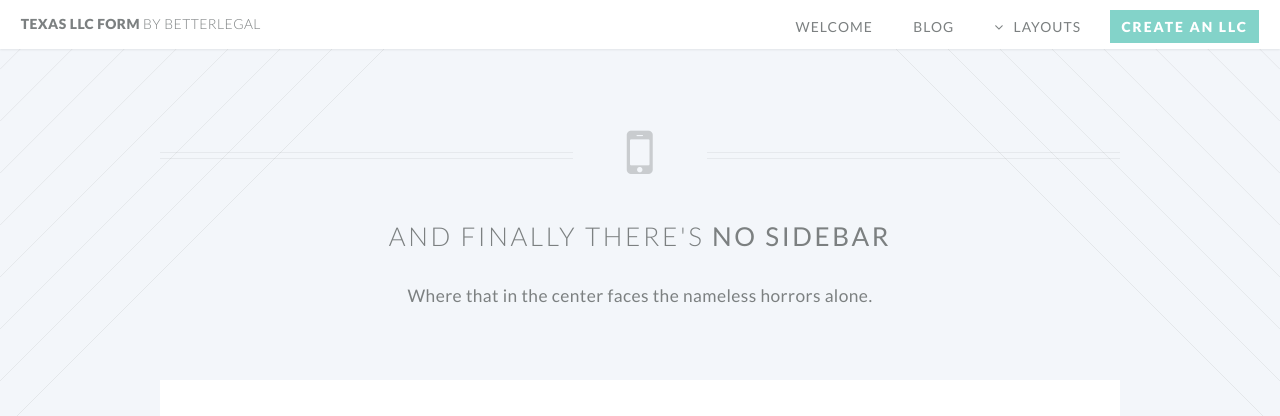
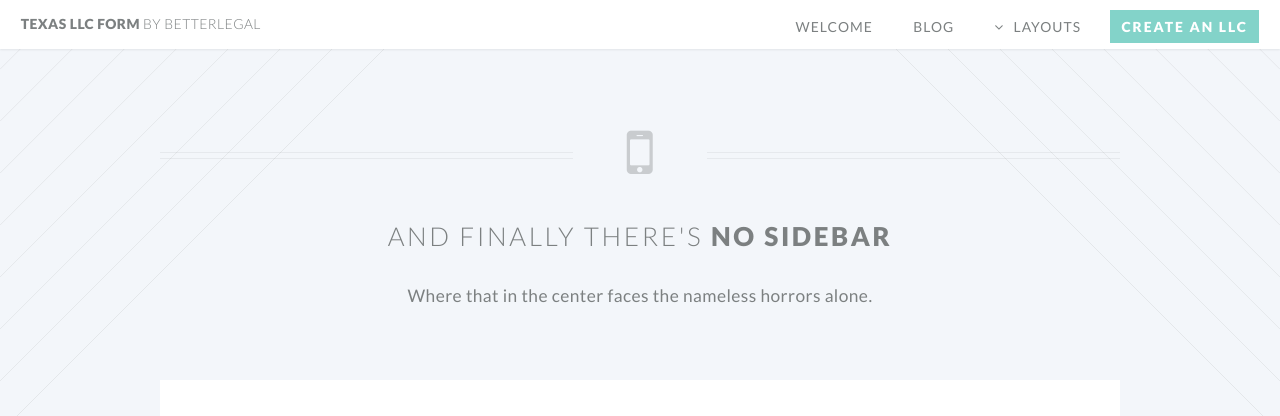
Before and after one commit to poseidonimaging/texasllcform, a Jekyll site: the page built from no-sidebar.html, in a window 1280 px wide. Shown: the top 416 px of the page. Built offline with Jekyll 4.4.1, drawn with Linux system fonts in a browser that asks for light colours.

Commit message:
Styling tweaks

```diff
--- a/css/style.css
+++ b/css/style.css
@@ -51,7 +51,7 @@
 		}
 
 	strong, b {
-		font-weight: 400;
+		font-weight: 900;
 	}
 
 	p, ul, ol, dl, table, blockquote {
@@ -548,7 +548,8 @@
 		input[type="submit"].fit,
 		input[type="reset"].fit,
 		.button.fit {
-			width: 100%;
+			width: 75%;
+			background: #83d3c9;
 		}
 
 		input[type="button"].small,
```
